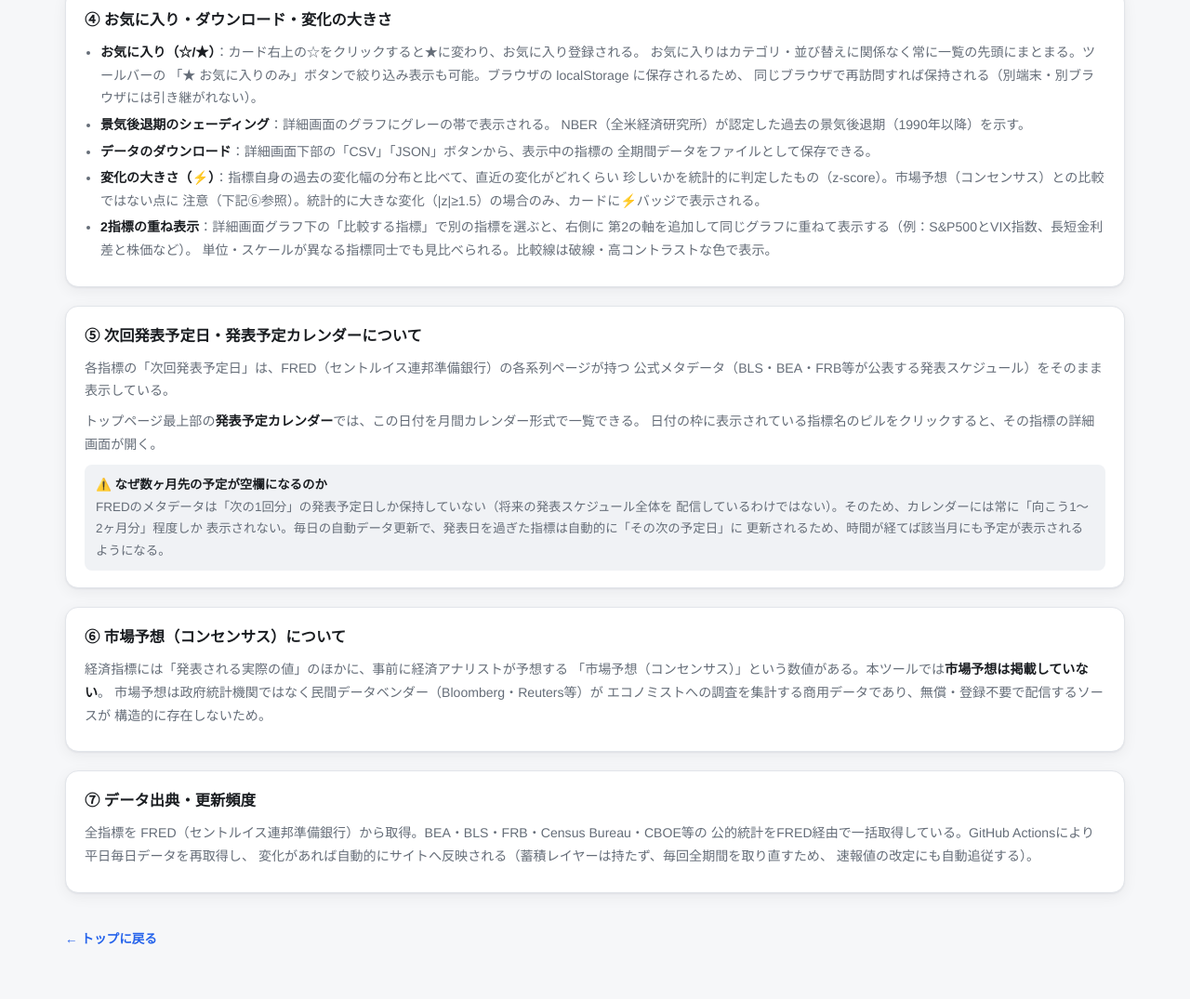
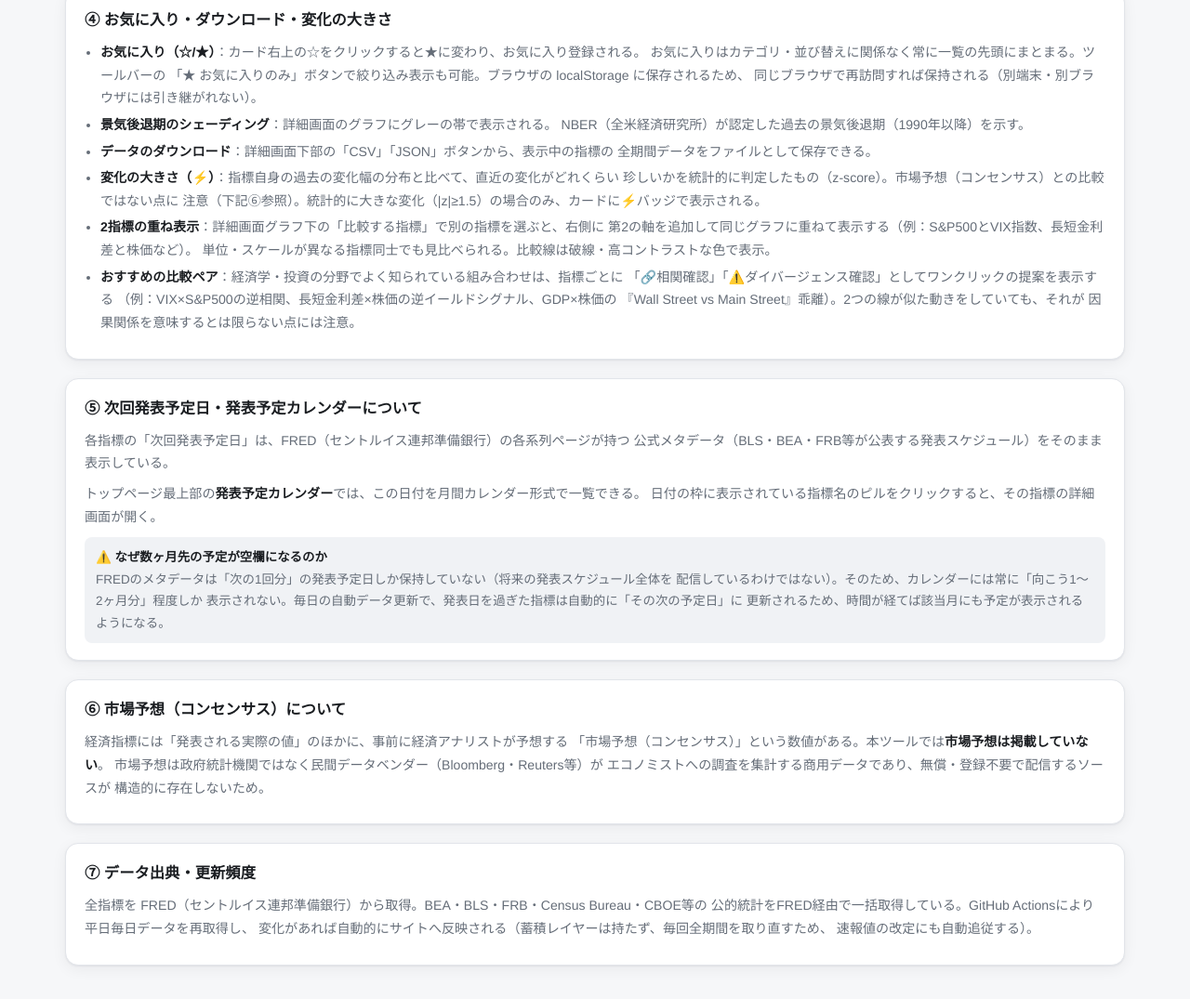
Before and after one commit to notenki0909-hub/us-economic-tracker, a website built with Vite: page guide.html in a window 1280 px wide. Shown: the part 1010-2085 px from the top of the page at 93% size. Built offline with nearby package versions, Linux system fonts and the light colour scheme.

Commit message:
使い方ガイドに「おすすめの比較ペア」の説明を追加
Co-Authored-By: Claude Sonnet 5 <noreply@anthropic.com>

```diff
--- a/guide.html
+++ b/guide.html
@@ -90,6 +90,11 @@
             <li><b>2指標の重ね表示</b>：詳細画面グラフ下の「比較する指標」で別の指標を選ぶと、右側に
               第2の軸を追加して同じグラフに重ねて表示する（例：S&P500とVIX指数、長短金利差と株価など）。
               単位・スケールが異なる指標同士でも見比べられる。比較線は破線・高コントラストな色で表示。</li>
+            <li><b>おすすめの比較ペア</b>：経済学・投資の分野でよく知られている組み合わせは、指標ごとに
+              「🔗相関確認」「⚠️ダイバージェンス確認」としてワンクリックの提案を表示する
+              （例：VIX×S&P500の逆相関、長短金利差×株価の逆イールドシグナル、GDP×株価の
+              『Wall Street vs Main Street』乖離）。2つの線が似た動きをしていても、それが
+              因果関係を意味するとは限らない点には注意。</li>
           </ul>
         </section>
 
```
